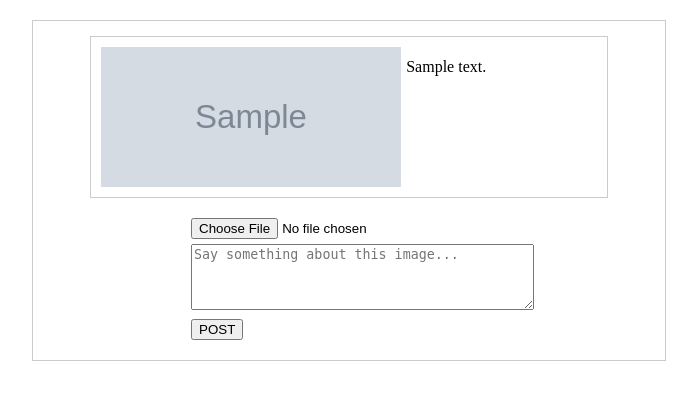
After one commit to lennertvk/php-project, a PHP site: page /test.php in a window 1280 px wide. The commit adds this page. Shown: the top 400 px of the page, without its empty margins (291-988 px from the left). Run offline with PHP 8.4, Linux system fonts and the light colour scheme; tables that the repository leaves empty or names only in its code hold one stand-in row (values such as "Sample post"); grey boxes marked "Sample" are stand-in pictures; data that the repository does not hold is empty.

Commit message:
uploading images to db working

```diff
--- a/index.php
+++ b/index.php
@@ -12,5 +12,6 @@
 </head>
 <body>
     <h1>this is the homepage</h1>
+    <a href="upload.php">upload een foto</a>
 </body>
 </html>
--- a/register.php
+++ b/register.php
@@ -31,7 +31,6 @@
 <head>
   <meta charset="UTF-8">
   <title>Registration</title>
-  <link rel="stylesheet" href="css/style.css">
 </head>
 <style>
 .hidden{
--- /dev/null
+++ b/test.php
@@ -0,0 +1,97 @@
+<?php
+// based on code : https://codewithawa.com/posts/image-upload-using-php-and-mysql-database
+
+  $conn = mysqli_connect("mysql338.webhosting.be:3306", "ID280780_phpproject", "test1234", "ID280780_phpproject");
+
+  // Initialize message variable
+  $msg = "";
+
+  if (isset($_POST['upload'])) {
+
+    // Get image name
+  	$image = $_FILES['image']['name'];
+
+    // Get text
+  	$desc = mysqli_real_escape_string($conn, $_POST['desc']);
+
+  	// image file directory
+  	$target = "images/".basename($image);
+
+  	$sql = "INSERT INTO images (image, text) VALUES ('$image', '$desc')";
+  	// execute query
+  	mysqli_query($conn, $sql);
+
+  	if (move_uploaded_file($_FILES['image']['tmp_name'], $target)) {
+  		$msg = "Image uploaded successfully";
+  	}else{
+  		$msg = "Failed to upload image";
+  	}
+  }
+  $result = mysqli_query($conn, "SELECT * FROM images");
+?>
+<!DOCTYPE html>
+<html>
+<head>
+<title>Image Upload</title>
+<style type="text/css">
+   #content{
+   	width: 50%;
+   	margin: 20px auto;
+   	border: 1px solid #cbcbcb;
+   }
+   form{
+   	width: 50%;
+   	margin: 20px auto;
+   }
+   form div{
+   	margin-top: 5px;
+   }
+   #img_div{
+   	width: 80%;
+   	padding: 5px;
+   	margin: 15px auto;
+   	border: 1px solid #cbcbcb;
+   }
+   #img_div:after{
+   	content: "";
+   	display: block;
+   	clear: both;
+   }
+   img{
+   	float: left;
+   	margin: 5px;
+   	width: 300px;
+   	height: 140px;
+   }
+</style>
+</head>
+<body>
+<div id="content">
+  <?php
+    while ($row = mysqli_fetch_array($result)) {
+      echo "<div id='img_div'>";
+      	echo "<img src='images/".$row['image']."' >";
+      	echo "<p>".$row['text']."</p>";
+      echo "</div>";
+    }
+  ?>
+  <form method="POST" action="test.php" enctype="multipart/form-data">
+  	<input type="hidden" name="size" value="1000000">
+  	<div>
+  	  <input type="file" name="image">
+  	</div>
+  	<div>
+      <textarea
+      	id="text"
+      	cols="40"
+      	rows="4"
+      	name="desc"
+      	placeholder="Say something about this image..."></textarea>
+  	</div>
+  	<div>
+  		<button type="submit" name="upload">POST</button>
+  	</div>
+  </form>
+</div>
+</body>
+</html>
```
Also changed, not shown: classes/images.class.php (added, +69 -0 lines), upload.php (added, +157 -0 lines), images/2019-01-23_19h01_20.png (added), images/2019-01-30_14h06_30.png (added), images/2019-01-30_14h54_11.png (added), images/2019-01-30_15h25_42.png (added).
